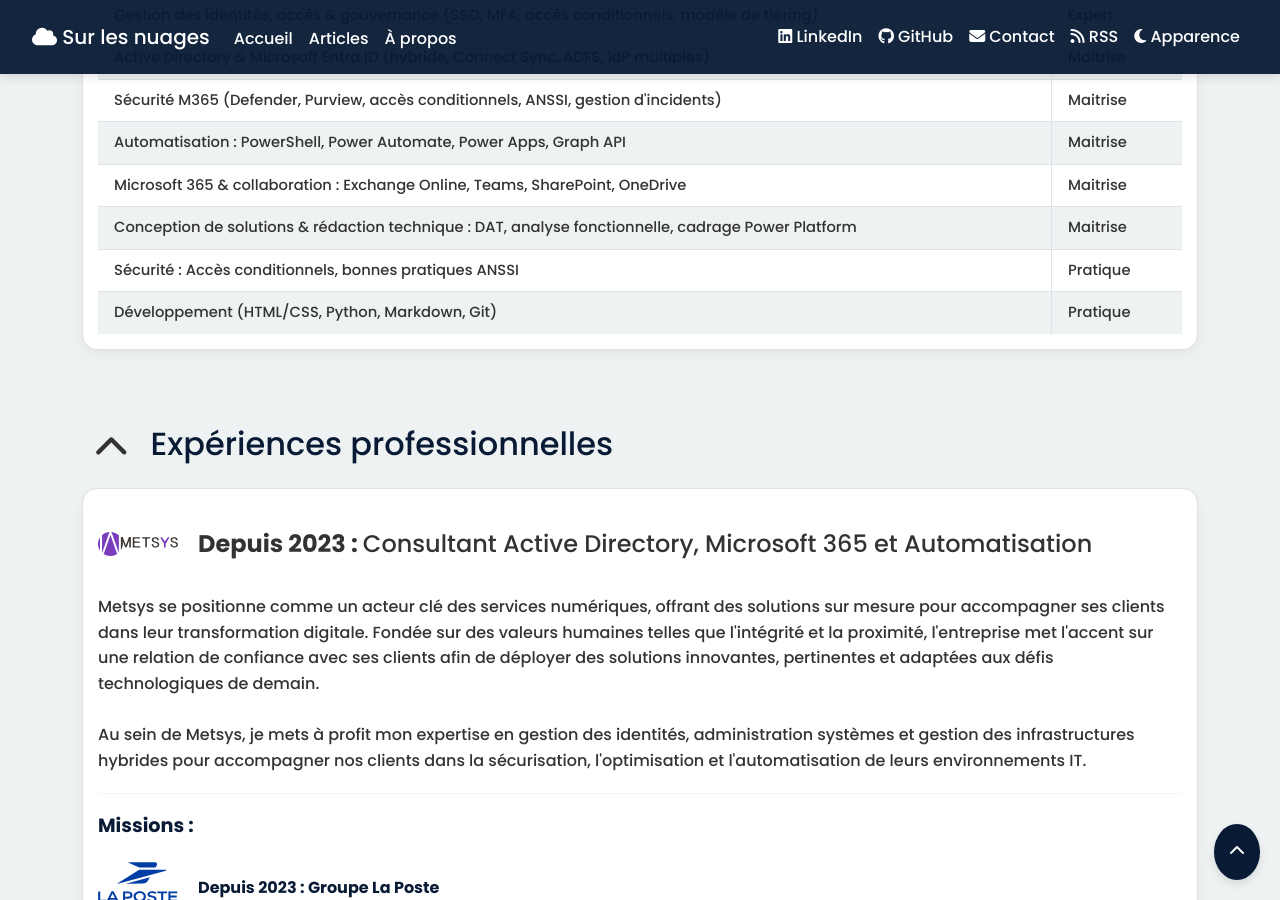
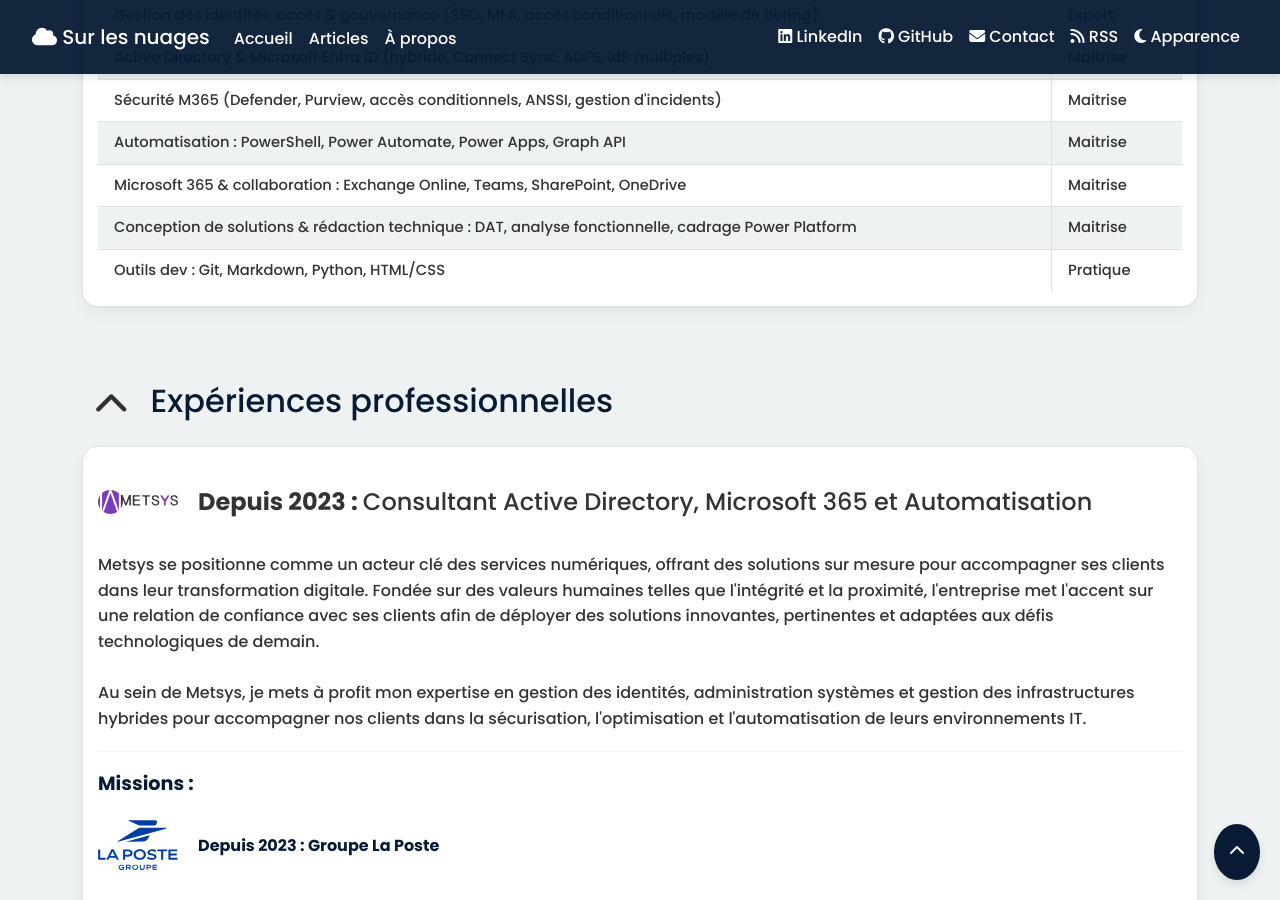
Before and after one commit to Arnaud-Ferriere/SurLesNuages, a Jekyll site: the page built from about.html, in a window 1280 px wide and 900 px high, scrolled down 1227 px. Built offline with Jekyll 4.4.1, drawn with Linux system fonts in a browser that asks for light colours.

Commit message:
content: format phone in international notation, drop duplicate security skill
- author.yml: switches phone from "0666422591" to "+33 6 66 42 25 91"
  for the print-only CV (international format reads cleaner on a PDF
  CV and is friendlier to recruiters working across borders).

- skills.yml: removes the leftover "Sécurité : Accès conditionnels,
  bonnes pratiques ANSSI" entry (Pratique) which overlapped with the
  newer "Sécurité M365 (Defender, Purview, ...)" entry (Maitrise),
  and tightens the dev tools line to "Outils dev : Git, Markdown,
  Python, HTML/CSS".

Co-Authored-By: Claude Opus 4.7 (1M context) <noreply@anthropic.com>

```diff
--- a/_data/author.yml
+++ b/_data/author.yml
@@ -17,7 +17,7 @@ email_domain: gmail.com
 # bots, le bloc parent étant `display: none` en mode écran.
 location: "Châteaubourg (35)"
 mobility: "Mobile Rennes/Nantes/Paris/remote"
-phone: "0666422591"
+phone: "+33 6 66 42 25 91"
 bio: >-
   Je suis tombé dans l'informatique tout petit avec un bon vieux 286 sur MS-DOS 6.22. J'ai grandi avec
   et suivi toutes les évolutions depuis, en passant par Windows 95 et ses 50 disquettes d'installation
--- a/_data/skills.yml
+++ b/_data/skills.yml
@@ -16,8 +16,5 @@
 - name: "Conception de solutions & rédaction technique : DAT, analyse fonctionnelle, cadrage Power Platform"
   level: "Maitrise"
 
-- name: "Sécurité : Accès conditionnels, bonnes pratiques ANSSI"
+- name: "Outils dev : Git, Markdown, Python, HTML/CSS"
   level: "Pratique"
-
-- name: "Développement (HTML/CSS, Python, Markdown, Git)"
-  level: "Pratique"
```
